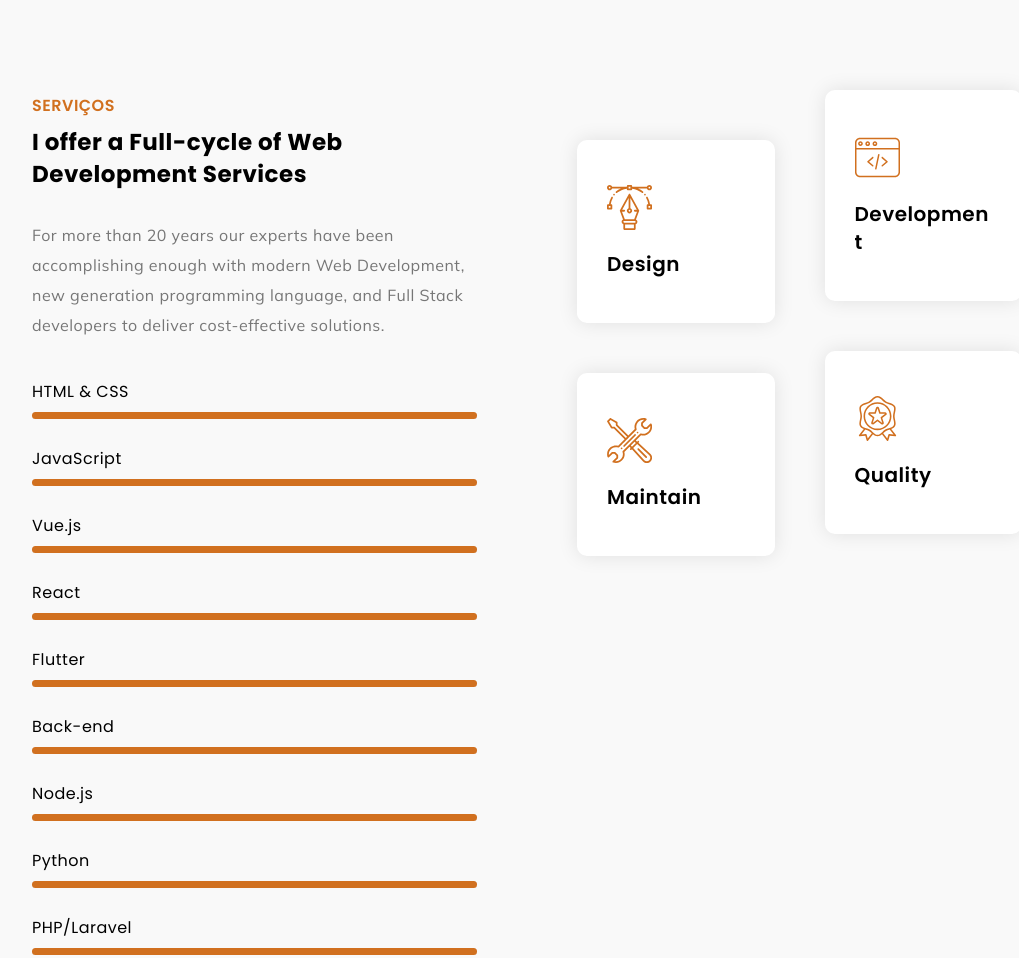
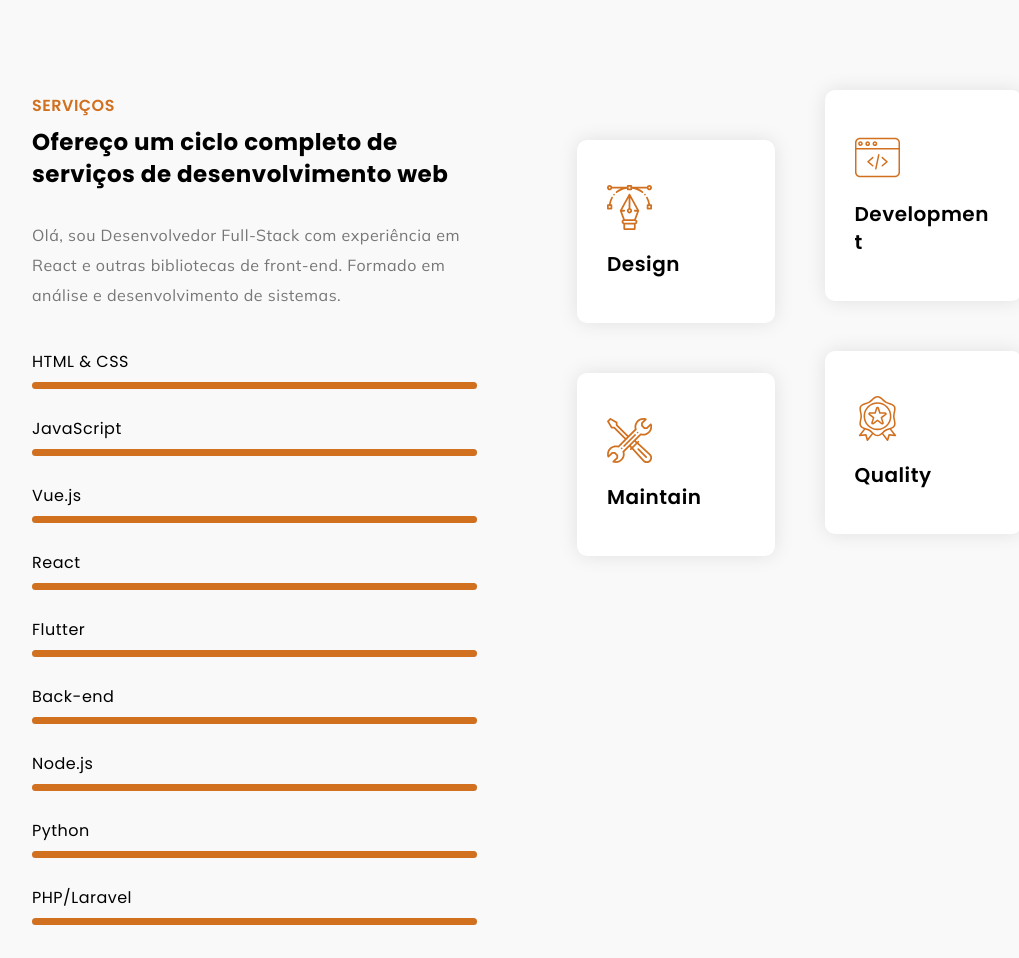
Before and after one commit to devromariolima/ThemeSwitch, a plain HTML site: page index.html in a window 1280 px wide. Shown: the part 1620-2578 px from the top of the page, without its empty margins (113-1132 px from the left). Drawn offline with Linux system fonts and the light colour scheme; some packages are replaced by stand-ins of ours; no server answers.

Commit message:
Updates service texts to Portuguese in HTML

```diff
--- a/index.html
+++ b/index.html
@@ -239,10 +239,10 @@
 					<div class="left">
 						<div class="ryker_tm_title">
 							<span>Serviços</span>
-							<h3>I offer a Full-cycle of Web Development Services</h3>
+							<h3>Ofereço um ciclo completo de serviços de desenvolvimento web</h3>
 						</div>
 						<div class="text">
-							<p>For more than 20 years our experts have been accomplishing enough with modern Web Development, new generation programming language, and Full Stack developers to deliver cost-effective solutions.</p>
+							<p>Olá, sou Desenvolvedor Full-Stack com experiência em React e outras bibliotecas de front-end. Formado em análise e desenvolvimento de sistemas.</p>
 						</div>
 						<div class="ryker_progress">
 							<div class="progress_inner" data-value="100">
```
